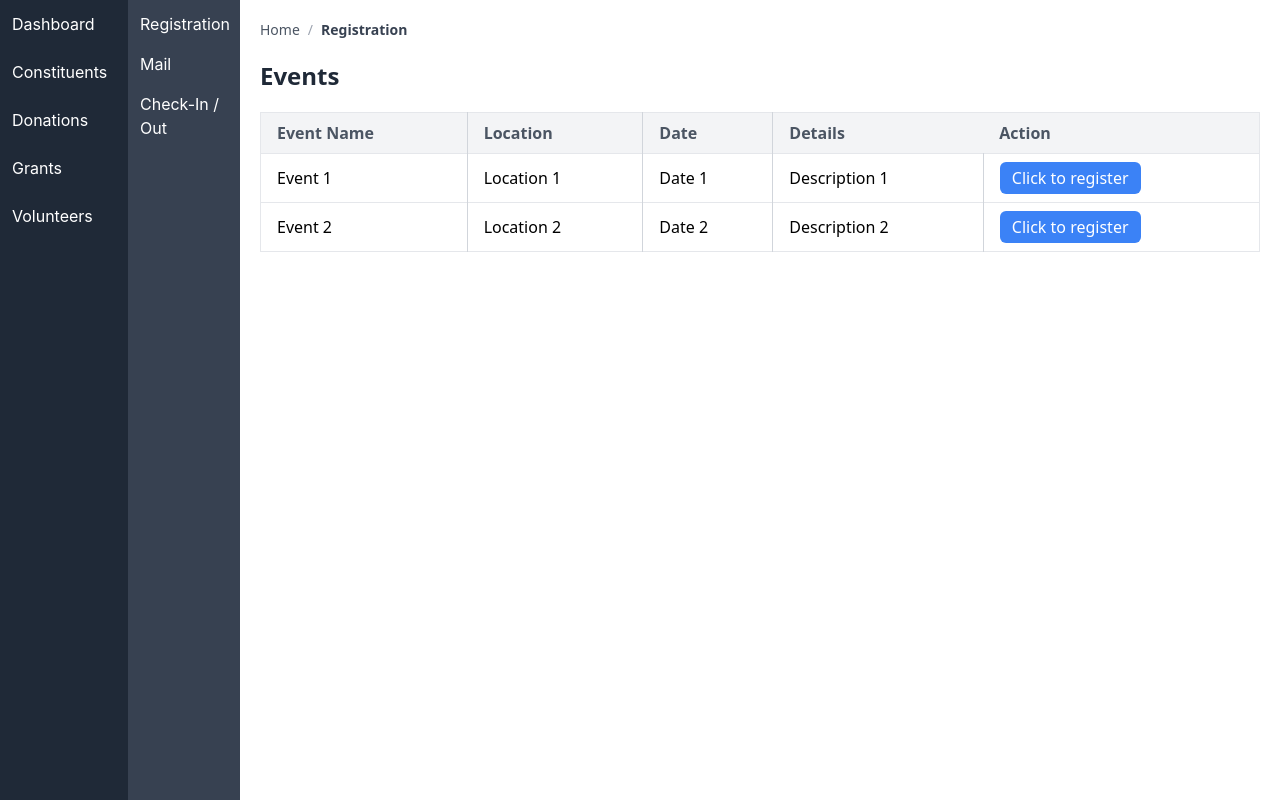
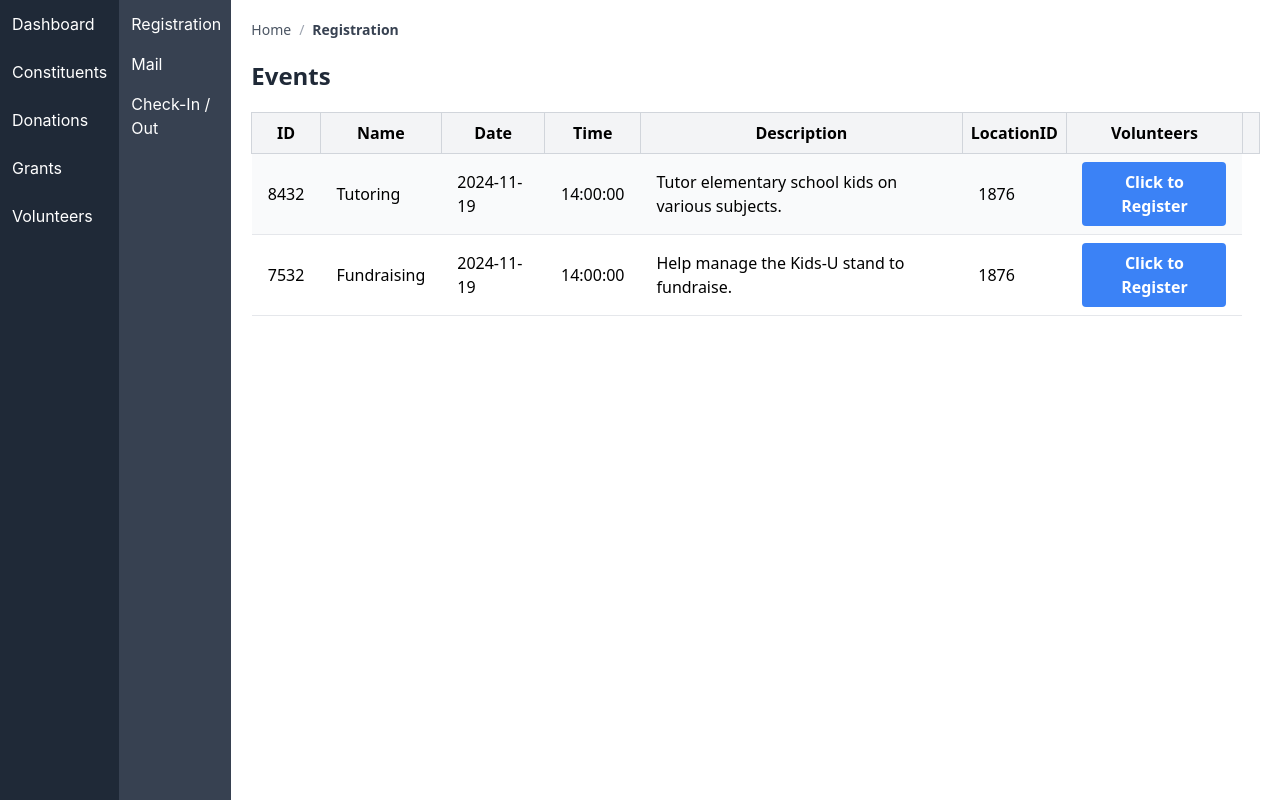
Before and after one commit to UTDallasEPICS/Kids-U-Donor-Volunteer-Database, a Next.js app: page /Volunteers/Registration in a window 1280 px wide. Built offline with nearby package versions, Linux system fonts and the light colour scheme.

Commit message:
‘reg_page_02’

```diff
--- a/app/Volunteers/Registration/Event_Reg/page.tsx
+++ b/app/Volunteers/Registration/Event_Reg/page.tsx
@@ -1,14 +1,17 @@
 "use client";
 
-export default async function EventPage({
+export default async function Page({
   params,
 }: {
   params: Promise<{ id: string }>;
 }) {
   const { id } = await params;
 
-  // Simulate fetching event data dynamically based on slug
-  const eventData = {
+  // Define event data with an index signature
+  const eventData: Record<
+    string,
+    { name: string; location: string; date: string; description: string }
+  > = {
     "event-1": {
       name: "Event 1",
       location: "Location 1",
@@ -30,6 +33,8 @@ export default async function EventPage({
     return <div>Event not found!</div>;
   }
 
+
+
   return (
     <div className="p-5">
       <h1 className="text-2xl font-bold text-gray-800">{event.name}</h1>
--- /dev/null
+++ b/app/Volunteers/Registration/VolRegTable.tsx
@@ -0,0 +1,122 @@
+// AdminRegTable.tsx
+"use client";
+import React, { useState } from "react";
+import Link from "next/link";
+import { useRouter } from "next/navigation";
+import { format } from "date-fns";
+import { Router } from "express";
+// import RegistrationQuestions from "./RegistrationQuestions"; //delete later
+
+interface Event {
+  ID: number;
+  Name: string;
+  Date: Date;
+  Time: Date;
+  Description: string;
+  LocationID: number;
+}
+
+interface TableProps {
+  data: Event[];
+}
+
+export const VolRegTable: React.FC<TableProps> = ({ data }) => {
+    const router = useRouter();
+
+    const [events, setEvents] = useState(
+      data.map((item) => ({
+        ID: item.ID,
+        Name: item.Name,
+        Date: item.Date,
+        Time: item.Time,
+        Description: item.Description,
+        LocationID: item.LocationID,
+      }))
+    );
+
+    const handleViewEvent = (id: number) => {
+        // Navigate to the event details page with the id
+        router.push(`/Volunteers/Registration/Event_Reg?eventID=${id}`);
+      };
+
+  const Breadcrumb = () => (
+    <div className="mb-5 text-sm text-gray-600 flex items-center space-x-2">
+      <span className="hover:text-blue-500 cursor-pointer transition-colors duration-200">
+        Home
+      </span>
+      <span className="text-gray-400">/</span>
+      <span className="font-semibold text-gray-700">Registration</span>
+    </div>
+  );
+
+  const Header = () => (
+    <div className="flex justify-between items-center mb-5">
+      <h1 className="text-2xl font-bold text-gray-800">Events</h1>
+      <div className="px-4 py-2 ml-2">
+      </div>
+    </div>
+  );
+
+  return (
+    <div>
+      <Breadcrumb />
+      <Header />
+
+      <div className="overflow-x-auto">
+        <table className="w-full border-collapse mb-5">
+          <thead>
+            <tr>
+              <th className="border border-gray-300 p-2 bg-gray-100">ID</th>
+              <th className="border border-gray-300 p-2 bg-gray-100">Name</th>
+              <th className="border border-gray-300 p-2 bg-gray-100">Date</th>
+              <th className="border border-gray-300 p-2 bg-gray-100">Time</th>
+              <th className="border border-gray-300 p-2 bg-gray-100">
+                Description
+              </th>
+              <th className="border border-gray-300 p-2 bg-gray-100">
+                LocationID
+              </th>
+              <th className="border border-gray-300 p-2 bg-gray-100">
+                Volunteers
+              </th>
+              <th className="border border-gray-300 p-2 bg-gray-100"></th>
+            </tr>
+          </thead>
+          <tbody>
+            {events.map((event, index) => (
+              <tr
+                key={index}
+                className={index % 2 === 0 ? "bg-gray-50" : "bg-white"}
+              >
+                <td className="py-2 px-4 border-b">{event.ID}</td>
+                <td className="py-2 px-4 border-b">{event.Name}</td>
+                <td className="py-2 px-4 border-b">
+                  {format(event.Date, "yyyy-MM-dd")}
+                </td>
+                <td className="py-2 px-4 border-b">
+                  {format(event.Time, "HH:mm:ss")}
+                </td>
+                <td className="py-2 px-4 border-b">{event.Description}</td>
+                <td className="py-2 px-4 border-b">{event.LocationID}</td>
+                <td className="py-2 px-4 border-b">
+                  <button
+                    onClick={() => handleViewEvent(event.ID)}
+                    className="bg-blue-500 hover:bg-blue-700 text-white font-bold py-2 px-4 rounded"
+                  >
+                    Click to Register
+                  </button>
+                  {/* <Link href="/Volunteers/Registration/View_volunteers">
+                  <button className="bg-blue-500 text-white px-4 py-2 rounded-md hover:bg-blue-600 transition-colors duration-200">
+                    Add A New Event
+                  </button>
+                </Link> */}
+                </td>
+              </tr>
+            ))}
+          </tbody>
+        </table>
+        {/* <RegistrationQuestions /> */}
+      </div>
+    </div>
+  );
+};
--- a/app/Volunteers/Registration/page.tsx
+++ b/app/Volunteers/Registration/page.tsx
@@ -1,89 +1,59 @@
 "use client";
-import React, { useEffect, useState } from "react";
-import Link from "next/link";
-import { useRouter } from "next/navigation";
+import React, { useState } from "react";
+import Link from "@/node_modules/next/link";
+import { FormControl, TextField } from "@/node_modules/@mui/material/index";
+import { VolRegTable } from "./VolRegTable";
 
-import { FormControl, TextField } from "@mui/material";
-import { data } from "@remix-run/router";
-import router from "next/router";
+interface Event {
+  ID: number;
+  Name: string;
+  Date: Date;
+  Time: Date;
+  Description: string;
+  LocationID: number;
+}
 
 export default function Registration() {
-  //send data to the reg page
-  const router = useRouter();
-  // Sample data to populate the table
-  const events = [
-    { id: "event-1", name: "Event 1", location: "Location 1", date: "Date 1", description: "Description 1" },
-    { id: "event-2", name: "Event 2", location: "Location 2", date: "Date 2", description: "Description 2" },
+  const eventTestData: Event[] = [
+    {
+      ID: 8432,
+      Name: "Tutoring",
+      Date: new Date("2024-11-19"),
+      Time: new Date("2024-11-19T14:00:00"),
+      Description: "Tutor elementary school kids on various subjects. ",
+      LocationID: 1876,
+    },
+    {
+      ID: 7532,
+      Name: "Fundraising",
+      Date: new Date("2024-11-19"),
+      Time: new Date("2024-11-19T14:00:00"),
+      Description: "Help manage the Kids-U stand to fundraise.",
+      LocationID: 1876,
+    },
   ];
 
-  const handleViewEvent = (id: string) => {
-    // Navigate to the event details page with the id
-    router.push(`/Volunteers/Registration/Event_Reg`);
+  const testUser = {
+    username: "testUser",
+    role: "volunteer",
+    email: "testuser@example.com",
+    firstName: "Test",
+    lastName: "User",
   };
 
-  const Breadcrumb = () => (
-      <div className="mb-5 text-sm text-gray-600 flex items-center space-x-2">
-        <span className="hover:text-blue-500 cursor-pointer transition-colors duration-200">
-          Home
-        </span>
-        <span className="text-gray-400">/</span>
-        <span className="font-semibold text-gray-700">Registration</span>
-      </div>
-    );
-
-    const Header = () => (
-      <div className="flex justify-between items-center mb-5">
-        <h1 className="text-2xl font-bold text-gray-800">Events</h1>
-        <div className="px-4 py-2 ml-2">
-        </div>
-      </div>
-    );
-
-    const Table = () => (
-      <table className="min-w-full bg-white border border-gray-200">
-        <thead>
-          <tr className="bg-gray-100 border-b">
-            <th className="py-2 px-4 text-left text-gray-600 border-r border-gray-300">Event Name</th>
-            <th className="py-2 px-4 text-left text-gray-600 border-r border-gray-300">Location</th>
-            <th className="py-2 px-4 text-left text-gray-600 border-r border-gray-300">Date</th>
-            <th className="py-2 px-4 text-left text-gray-600">Details</th>
-            <th className="py-2 px-4 text-left text-gray-600">Action</th>
-          </tr>
-        </thead>
-        <tbody>
-          {events.map((event) => (
-            <tr key={event.id} className="border-b">
-              <td className="py-2 px-4 border-r border-gray-300">{event.name}</td>
-              <td className="py-2 px-4 border-r border-gray-300">{event.location}</td>
-              <td className="py-2 px-4 border-r border-gray-300">{event.date}</td>
-              <td className="py-2 px-4 border-r border-gray-300">{event.description}</td>
-              <td className="py-2 px-4">
-                <button
-                  onClick={() => handleViewEvent(event.id)}
-                  className="bg-blue-500 text-white px-3 py-1 rounded-md hover:bg-blue-600 transition-colors"
-                >
-                  Click to register
-                </button>
-              </td>
-            </tr>
-          ))}
-        </tbody>
-      </table>
-    );
-
+  // Example usage:
+  console.log(testUser);
 
   return (
     <div className={"flex font-sans"}>
       <div className="flex-grow p-5">
-        <Breadcrumb />
-        <Header />
-        <Table />
+        {testUser.role === "volunteer" ? (
+          <VolRegTable data={eventTestData} />
+        ) : (
+          // <VolRegTable data={eventTestData} />
+          <div>here</div>
+        )}
       </div>
     </div>
-
   );
 }
-
-function setEventData(arg0: any) {
-  throw new Error("Function not implemented.");
-}
--- a/package.json
+++ b/package.json
@@ -18,6 +18,7 @@
     "@types/node": "20.6.5",
     "@types/react": "18.2.22",
     "axios": "^1.6.8",
+    "date-fns": "^4.1.0",
     "eslint": "8.50.0",
     "eslint-config-next": "13.5.2",
     "express": "^4.19.2",
```
Also changed, not shown: 1 other file (tests, documents, lock files or other folders). Lines whose indentation alone changed are shown as unchanged.
